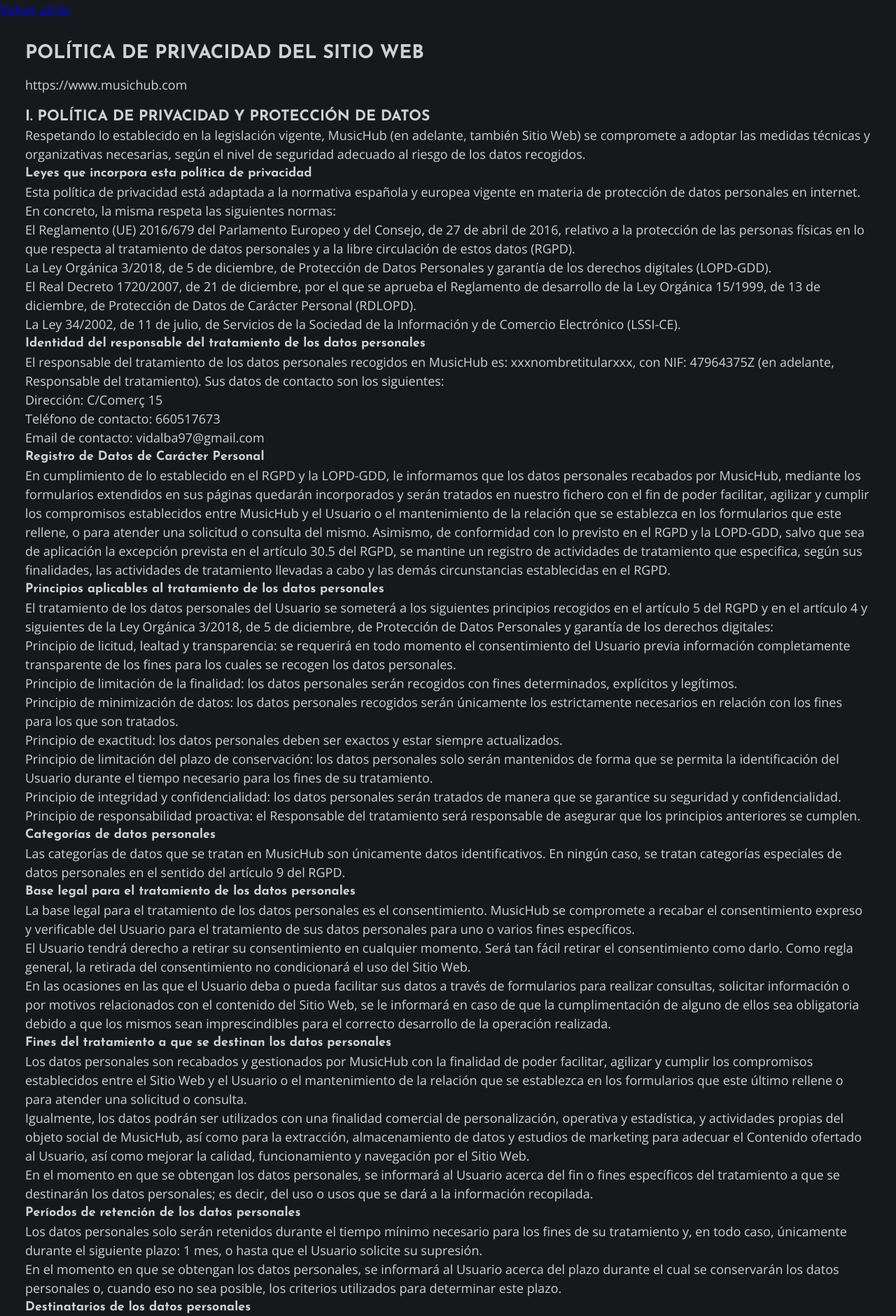
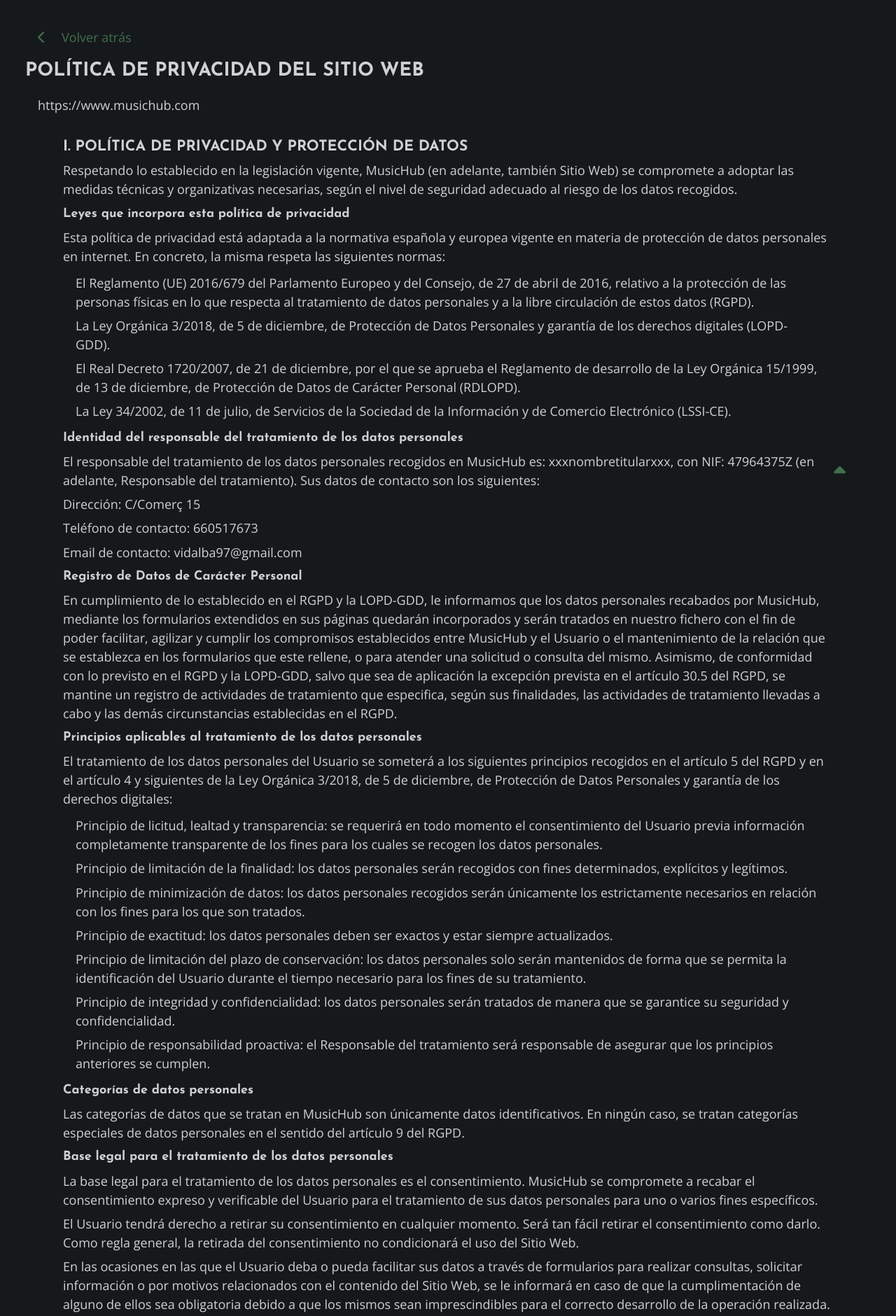
Before and after one commit to AlbaVidalEsteve/Spotify-RapidAPI, a PHP site: page /politica.html in a window 1280 px wide. Shown: the part 88-1968 px from the top of the page at 70% size. Run offline with PHP 8.4, Linux system fonts and the light colour scheme; some libraries are stand-ins or nearby versions.

Commit message:
final touches

```diff
--- a/avisoLegal.html
+++ b/avisoLegal.html
@@ -1,5 +1,5 @@
 <!DOCTYPE html>
-<html lang="en">
+<html lang="es">
 <head>
     <meta charset="UTF-8">
     <meta name="viewport" content="width=device-width, initial-scale=1.0">
@@ -30,8 +30,9 @@
                 </div>
             </div>
         </div>
-        <a href="index.html">Volver atrás</a>
         <section class="avisoLegal">
+            <a href="index.html"><i class="fa-solid fa-chevron-left"></i>  Volver atrás</a>
+            <a href="avisoLegal.html" class="up"><i class="fa-solid fa-caret-up"></i></a>
             <h2>AVISO LEGAL Y CONDICIONES GENERALES DE USO</h2>
             <p>https://www.musichub.com</p>
             <ul>
--- a/cookies.html
+++ b/cookies.html
@@ -1,5 +1,5 @@
 <!DOCTYPE html>
-<html lang="en">
+<html lang="es">
 <head>
     <meta charset="UTF-8">
     <meta name="viewport" content="width=device-width, initial-scale=1.0">
@@ -30,8 +30,10 @@
                 </div>
             </div>
         </div>
-        <a href="index.html">Volver atrás</a>
+
         <section class="cookies">
+            <a href="index.html"><i class="fa-solid fa-chevron-left"></i> Volver atrás</a>
+            <a href="cookies.html" class="up"><i class="fa-solid fa-caret-up"></i></a>
             <h2>Política de Cookies</h2>
             <p>En esta web se utilizan cookies de terceros y propias para conseguir que tengas una mejor experiencia de navegación, puedas compartir contenido en redes sociales y para que podamos obtener estadísticas de los usuarios.</p>
 
--- a/css/style.css
+++ b/css/style.css
@@ -9,6 +9,7 @@
 :root{
     font-size: 16px;
     --black: #16191c;
+    --black-80: rgba(22, 25, 28, 0.80);
     --white-05: rgba(255, 255, 255, 0.05);
     --white-20: rgba(255, 255, 255, 0.20);
     --white-30: rgba(255, 255, 255, 0.30);
@@ -28,6 +29,7 @@ body{
     flex-direction: column;
     background-color: var(--black);
     color: var(--white);
+    scroll-behavior: smooth;
 }
 /* Presets */
 h1, h2, h3, h4{
@@ -58,6 +60,10 @@ ul{
 
 /** HEADER */
 header{
+    /* position: sticky;
+    background-color: var(--black-80) ;
+    backdrop-filter: blur(5px);
+    top: 0; */
     flex: 0 0 auto;
     width: 100%;
     height: 11vh;
@@ -152,55 +158,49 @@ main{
     display: flex;
     flex-direction: column;
     width: 100%;
+    scroll-snap-type: y mandatory;
     & section{
         padding: 2rem;
         display: flex;
         flex-direction: column;
         gap: 1rem;
 
+
     }
 }
 .track{
-    padding: .5rem 0;
+    padding: .5rem;
     border-top: 1px solid var(--white-20);
     border-bottom: 1px solid var(--white-20);
-    display: flex;
-    flex-wrap: wrap;
+    display: grid;
+    grid-template-columns: 1fr;
+    align-items: center;
     gap: .3rem;
-    & p:first-child{
-        width: 100%;
+    & p:nth-child(1){
+        order: 0;
+    }
+    & p:nth-child(2){
+
+        order: 1;
+    }
+    & .spoty{
+        order: 3;
     }
     & a{
-        width: 100%;
+        /* width: 100%; */
         text-decoration: none;
         color: var(--accent-disabled);
     }
     & a:hover{
-        color: var(--accent);
+      color: var(--accent);
+    }
+    & audio{
+        width: 100%;
+        max-width: 15rem;
+        justify-self: right;
     }
     & audio::-webkit-media-controls-panel {
         background-color: var(--accent);
-    }
-    & audio::-webkit-media-controls-mute-button,
-    audio::-webkit-media-controls-current-time-display,
-    audio::-webkit-media-controls-time-remaining-display,
-    audio::-webkit-media-controls-timeline {
-        display: none;
-    }
-    & audio::-webkit-media-controls-mute-button,
-    audio::-webkit-media-controls-timeline-container,
-    audio::-webkit-media-controls-current-time-display,
-    audio::-webkit-media-controls-time-remaining-display,
-    audio::-webkit-media-controls-timeline,
-    audio::-webkit-media-controls-volume-slider-container,
-    audio::-webkit-media-controls-volume-slider,
-    audio::-webkit-media-controls-seek-back-button,
-    audio::-webkit-media-controls-seek-forward-button,
-    audio::-webkit-media-controls-fullscreen-button,
-    audio::-webkit-media-controls-rewind-button,
-    audio::-webkit-media-controls-return-to-realtime-button,
-    audio::-webkit-media-controls-toggle-closed-captions-button{
-        display: none;
     }
 }
 /*? SECTION Instructions */
@@ -326,15 +326,36 @@ main{
         & .tracksList .track-active{
             border-top: 1px solid var(--accent);
             border-bottom: 1px solid var(--accent);
-            background-color: var(--white-20);
-            display: flex;
-            flex-wrap: wrap;
+            background-color: var(--black-80);
             gap: .3rem;
         }
 
     }
 }
-/* SECTION Recommendations Container */
+/*! SECTION Recommendations Container */
+.politica, .cookies, .avisoLegal{
+    display: flex;
+    flex-direction: column;
+    & *:not(h2){
+        padding: .2rem 1rem;
+    }
+    & a{
+        padding-left: 0;
+        color: var(--accent-disabled);
+        text-decoration: none;
+        display: block;
+        cursor: pointer;
+    }
+    & a:hover{
+        color: var(--accent);
+    }
+    & .up{
+        position: fixed;
+        bottom: 1rem;
+        right: 2rem;
+        font-size: 1.5rem;
+    }
+}
 
 /*? Main form */
 form{
@@ -380,6 +401,11 @@ form ul{
         }
     }
 }
+
+/*? Legal texts */
+
+
+
 
 /*? MODAL */
 .modal{
@@ -479,6 +505,12 @@ form ul{
         width: 80%;
         margin: auto;
     }
+    .track{
+        grid-template-columns: 1fr 30%;
+        & audio{
+            grid-row: span 3;
+        }
+    }
 }
 
 @media screen and (min-width: 1024px) {
@@ -492,11 +524,7 @@ form ul{
         width: 70%;
         margin: auto;
     }
-    /* footer div{
-        display: flex;
-        gap: 1rem;
-        justify-content: center;
-    } */
+
 }
 
 @media screen and (min-width: 1440px) {
--- a/index.html
+++ b/index.html
@@ -30,10 +30,10 @@
                 </div>
             </div>
         </div>
-        <div class="hero">
+        <section class="hero">
             <h2>Welcome to MusicHub</h2>
             <h3>Discover new music based on your favorite songs from your public Spotify playlists.</h3>
-        </div>
+        </section>
         <section class="instructions">
             <h4>Instructions:</h4>
 
@@ -73,6 +73,7 @@
     <!-- Script -->
     <script src="js/script.js"></script>
     <script src="js/modal.js"></script>
+    <script src="js/navScroll.js"></script>
 
 </body>
 </html>
--- a/js/script.js
+++ b/js/script.js
@@ -217,7 +217,7 @@ function fetchPlaylistTracks(playlistID, playlistDiv) {
         //// pauseBtn.onclick = document.getElementById('player').pause();
         //// audioDiv.append(playBtn,pauseBtn);
         // ! decidir que fer tema controls
-        previewAudio.controls = false;
+        previewAudio.controls = true;
         previewAudio.src = previewUrl;
 
         // Creamos un li para cada track
@@ -227,9 +227,10 @@ function fetchPlaylistTracks(playlistID, playlistDiv) {
         trackDiv.innerHTML = `
         <p>${trackName}</p>
         <p><a href="${artistUrl}" target="_blank">${artistName}</a></p>
-        <p><a href="${openSpoty}" target="_blank">Listen on spotify  <i class="fa-brands fa-spotify"></i></a></p>
+        <audio controls="true" src="${previewUrl}"><i class="fa-solid fa-play" aria-hidden="true"></i></audio>
+        <p class="spoty"><a href="${openSpoty}" target="_blank">Listen on spotify  <i class="fa-brands fa-spotify"></i></a></p>
       `;
-        trackDiv.appendChild(previewAudio);
+        // trackDiv.appendChild(previewAudio);
         //// trackDiv.appendChild(audioDiv);
 
         // Activar track seleccionada
@@ -267,7 +268,6 @@ function fetchRecommendations(trackIDS) {
       recommendationContainer.setAttribute("class", "playlist-div");
       mainIndex.appendChild(recommendationContainer);
       let recommendationsList = document.createElement("ul");
-      // recommendationsList.setAttribute('class', 'tracksList');
       tracksRecommended.map((trackRecommended) => {
         // Seleccionamos variables del API
         let trackID = trackRecommended.id;
@@ -277,7 +277,6 @@ function fetchRecommendations(trackIDS) {
         let artistUrl = trackRecommended.artists[0].external_urls.spotify;
         let openSpoty = trackRecommended.external_urls.spotify;
         let previewAudio = document.createElement("audio");
-        previewAudio.controls = false;
         previewAudio.src = previewUrl;
 
         let divRecommendedTrack = document.createElement("li");
@@ -286,6 +285,7 @@ function fetchRecommendations(trackIDS) {
         divRecommendedTrack.innerHTML = `
         <p>${trackName}</p>
         <p><a href="${artistUrl}" target="_blank">${artistName}</a></p>
+        <audio controls="true" src="${previewUrl}"><i class="fa-solid fa-play" aria-hidden="true"></i></audio>
         <p><a href="${openSpoty}" target="_blank">Listen on Spotify  <i class="fa-brands fa-spotify"></i></a></p>
       `;
         recommendationsList.appendChild(divRecommendedTrack);
@@ -301,16 +301,3 @@ function fetchRecommendations(trackIDS) {
       recommendationContainer.appendChild(recommendationsList);
     });
 }
-
-/*
-? es millor buscar totes les cançons de cop per totes les playlist per reduir el num de peticions? en lloc de obrir i tancar playlists per veure els tracks?
-
-done: queryselectorAll('.playlist-div') -> addEventListener(click) -> toggle('active')
-done: queryselectorAll('.active) -> get tracks
-done: fetch track for each playlist id
-TODO: show tracks -> acordeon en cada playlist
-TODO: queryselectorAll('.track-div') -> addEventListener(click) -> toggle('.track-active')
-TODO: queryselectorAll('.track-active) -> get ids -> make an array /string
-TODO: fetch recommendations based on the track ids (string separated by comas)
-
-*/
--- a/politica.html
+++ b/politica.html
@@ -1,5 +1,5 @@
 <!DOCTYPE html>
-<html lang="en">
+<html lang="es">
 <head>
     <meta charset="UTF-8">
     <meta name="viewport" content="width=device-width, initial-scale=1.0">
@@ -30,8 +30,9 @@
                 </div>
             </div>
         </div>
-        <a href="index.html">Volver atrás</a>
         <section class="politica">
+            <a href="index.html"><i class="fa-solid fa-chevron-left"></i> Volver atrás</a>
+            <a href="politica.html" class="up"><i class="fa-solid fa-caret-up"></i></a>
             <h2>POLÍTICA DE PRIVACIDAD DEL SITIO WEB</h2>
             <p>https://www.musichub.com</p>
             <ul>
```
